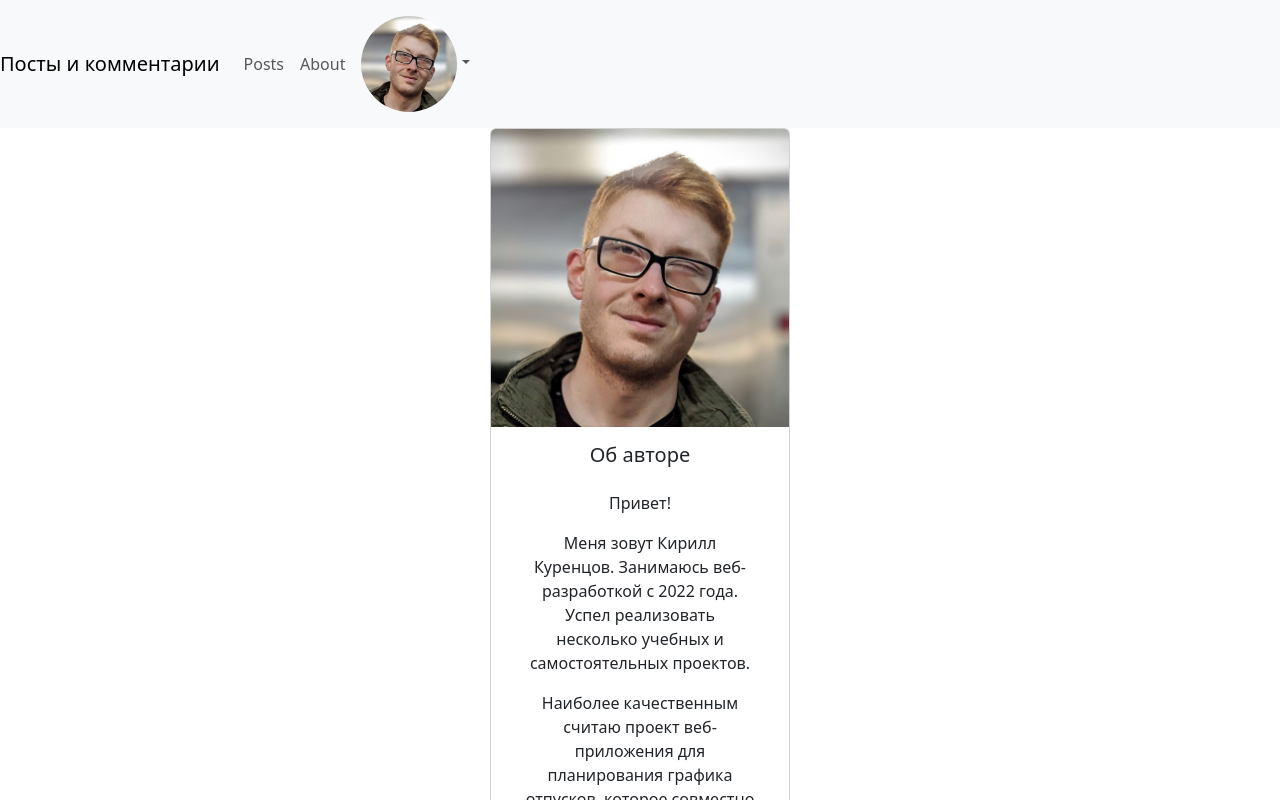
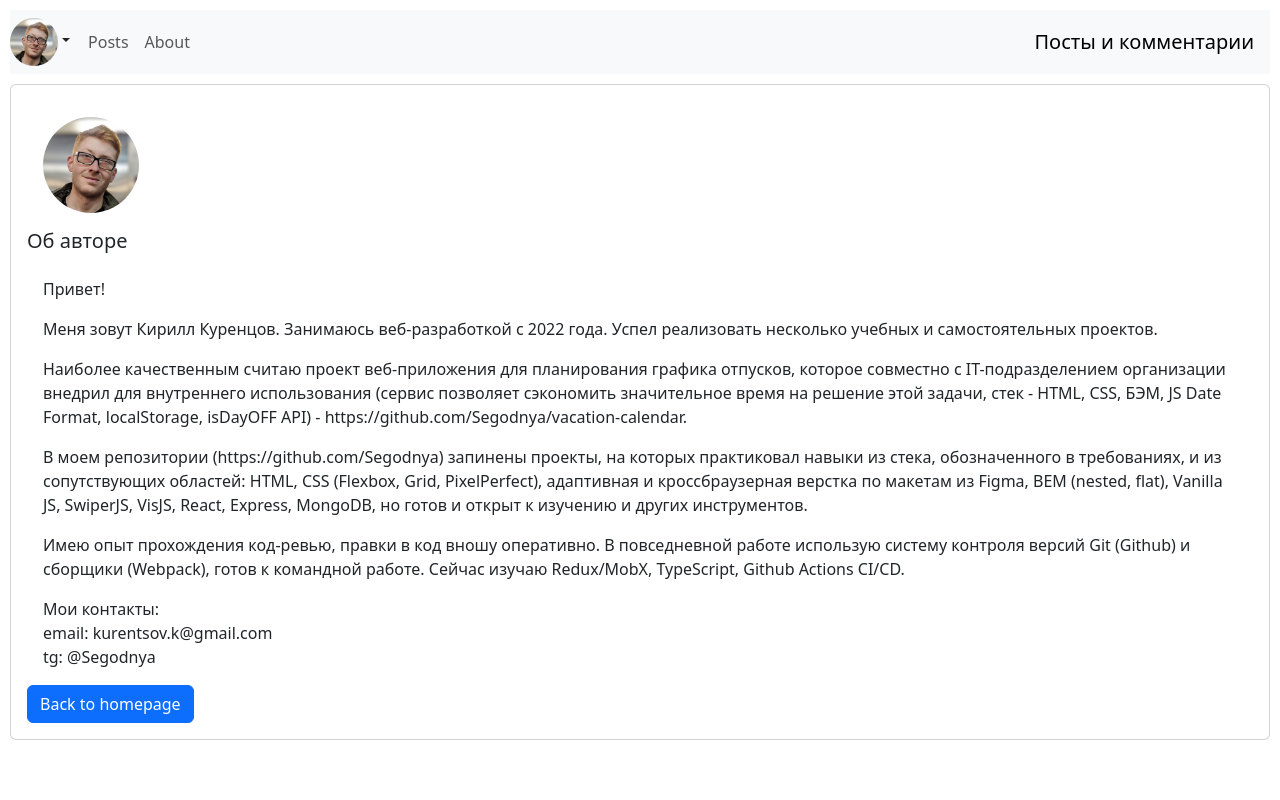
Before and after one commit to Segodnya/mitrasoft-test-react, a React (Create React App) app: page /mitrasoft-test-react/about in a window 1280 px wide. Shown: the top 800 px of the page. Built offline with nearby package versions, Linux system fonts and the light colour scheme.

Commit message:
Fix: исправлены стили

```diff
--- a/src/App.css
+++ b/src/App.css
@@ -1,38 +1,10 @@
 .App {
-  text-align: center;
-}
-
-.App-logo {
-  height: 40vmin;
-  pointer-events: none;
-}
-
-@media (prefers-reduced-motion: no-preference) {
-  .App-logo {
-    animation: App-logo-spin infinite 20s linear;
-  }
-}
-
-.App-header {
-  background-color: #282c34;
-  min-height: 100vh;
   display: flex;
   flex-direction: column;
-  align-items: center;
-  justify-content: center;
-  font-size: calc(10px + 2vmin);
-  color: white;
+  gap: 10px;
+  margin: 0 auto;
+  text-align: left;
+  padding: 10px;
+  width: calc(100%-20px);
+  box-sizing: border-box;
 }
-
-.App-link {
-  color: #61dafb;
-}
-
-@keyframes App-logo-spin {
-  from {
-    transform: rotate(0deg);
-  }
-  to {
-    transform: rotate(360deg);
-  }
-}
--- a/src/components/About.jsx
+++ b/src/components/About.jsx
@@ -9,8 +9,19 @@ function About() {
     navigate("/mitrasoft-test-react");
   };
   return (
-    <Card style={{ width: "300px", margin: "0 auto" }}>
-      <Card.Img variant="top" src={photo} />
+    <Card
+      style={{ width: "calc(100%-20px)", display: "flex", margin: "0 auto" }}
+    >
+      <Card.Img
+        variant="top"
+        src={photo}
+        style={{
+          width: "96px",
+          height: "96px",
+          margin: "32px 0 0 32px",
+          borderRadius: "50%",
+        }}
+      />
       <Card.Body>
         <Card.Title>Об авторе</Card.Title>
         <Card.Body>
--- a/src/components/Comments.jsx
+++ b/src/components/Comments.jsx
@@ -1,7 +1,7 @@
 import React, { useEffect, useState } from "react";
 import { useSelector, useDispatch } from "react-redux";
 import { fetchCommentsRequest } from "../redux/actions";
-import { Button } from "react-bootstrap";
+import { Button, ListGroup } from "react-bootstrap";
 import MySpinner from "./MySpinner";
 
 const Comments = ({ postId }) => {
@@ -39,15 +39,15 @@ const Comments = ({ postId }) => {
             <div>Error: {comments[postId].error}</div>
           ) : (
             <>
-              <h6>Comments:</h6>
-              <ul>
+              <h3>Comments:</h3>
+              <ListGroup>
                 {comments[postId]?.data?.map((comment) => (
-                  <li key={comment.id}>
-                    <h3>{comment.email}</h3>
+                  <ListGroup.Item key={comment.id}>
+                    <h6>{comment.email}</h6>
                     <p>{comment.body}</p>
-                  </li>
+                  </ListGroup.Item>
                 ))}
-              </ul>
+              </ListGroup>
             </>
           )}
         </div>
--- a/src/components/Header.jsx
+++ b/src/components/Header.jsx
@@ -5,12 +5,13 @@ import avatar from "../assets/2023-06-04 12.51.52.jpg";
 
 function Header() {
   return (
-    <Navbar bg="light" expand="lg">
-      <Navbar.Brand as={Link} to="/mitrasoft-test-react">
-        Посты и комментарии
-      </Navbar.Brand>
+    <Navbar bg="light" expand="lg" style={{ gap: "10px" }}>
       <Navbar.Toggle aria-controls="basic-navbar-nav" />
-      <Navbar.Collapse id="basic-navbar-nav">
+      <Navbar.Collapse id="basic-navbar-nav" style={{ gap: "10px" }}>
+        <NavDropdown title={<UserAvatar />} id="basic-nav-dropdown">
+          <NavDropdown.Item>Кирилл Куренцов</NavDropdown.Item>
+          <NavDropdown.Item>kurentsov.k@gmail.com</NavDropdown.Item>
+        </NavDropdown>
         <Nav className="mr-auto">
           <Nav.Link as={Link} to="/mitrasoft-test-react">
             Posts
@@ -19,13 +20,10 @@ function Header() {
             About
           </Nav.Link>
         </Nav>
-        <Nav>
-          <NavDropdown title={<UserAvatar />} id="basic-nav-dropdown">
-            <NavDropdown.Item>Кирилл Куренцов</NavDropdown.Item>
-            <NavDropdown.Item>kurentsov.k@gmail.com</NavDropdown.Item>
-          </NavDropdown>
-        </Nav>
       </Navbar.Collapse>
+      <Navbar.Brand as={Link} to="/mitrasoft-test-react">
+        Посты и комментарии
+      </Navbar.Brand>
     </Navbar>
   );
 }
@@ -34,7 +32,7 @@ function UserAvatar() {
   return (
     <img
       src={avatar}
-      style={{ width: "96px", height: "96px", borderRadius: "50%" }}
+      style={{ width: "48px", height: "48px", borderRadius: "50%" }}
       alt="User Avatar"
     />
   );
--- a/src/components/MyPagination.jsx
+++ b/src/components/MyPagination.jsx
@@ -9,7 +9,14 @@ const MyPagination = ({ currentPage, totalPages, onPageChange }) => {
   }
 
   return (
-    <Pagination>
+    <Pagination
+      style={{
+        padding: "10px 0",
+        justifyContent: "center",
+        alignItems: "center",
+        gap: "10px",
+      }}
+    >
       <Pagination.First onClick={() => onPageChange(1)} />
       <Pagination.Prev onClick={() => onPageChange(currentPage - 1)} />
       <>{`Page ${currentPage} of ${totalPages}`}</>
--- a/src/components/PostList.jsx
+++ b/src/components/PostList.jsx
@@ -59,8 +59,6 @@ const PostList = () => {
               .slice(indexOfFirstPost, indexOfLastPost)
               .map((post) => (
                 <ListGroup.Item key={post.id}>
-                  <h5>{post.title}</h5>
-                  <p>{post.body}</p>
                   <Link to={`/mitrasoft-test-react/users/${post.userId}`}>
                     <Image
                       src={avatar}
@@ -73,6 +71,8 @@ const PostList = () => {
                       }}
                     />
                   </Link>
+                  <h5>{post.title}</h5>
+                  <p>{post.body}</p>
                   <Comments postId={post.id} />
                 </ListGroup.Item>
               ))}
```
